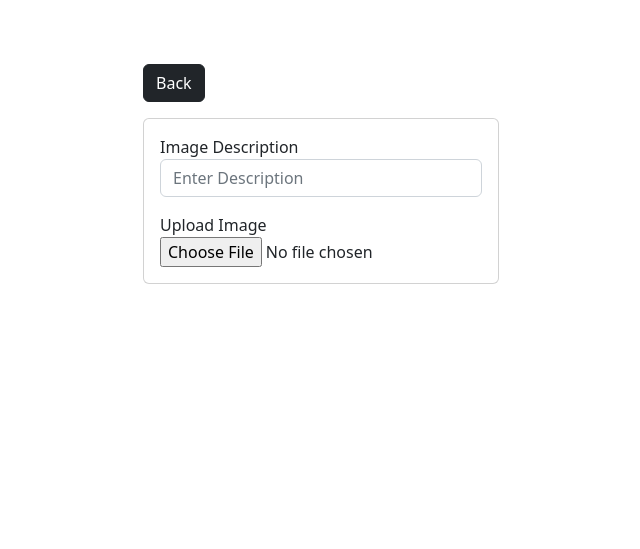
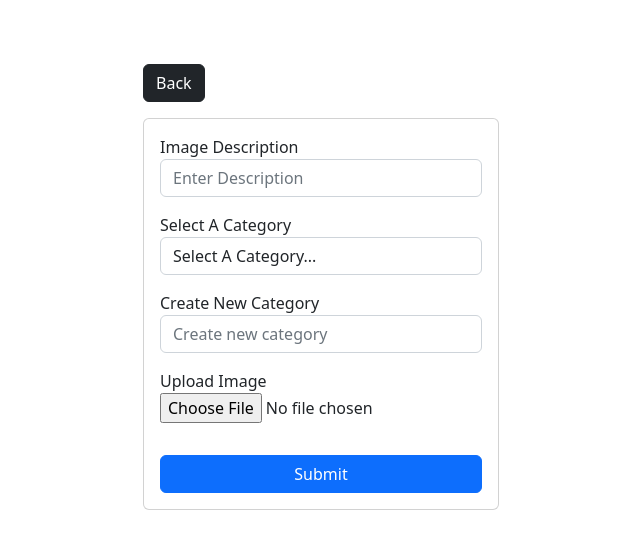
Before and after one commit to Paullete/click-save, a Django app: page /add/ in a window 1280 px wide. Shown: the top 549 px of the page, without its empty margins (319-959 px from the left). Run offline with Django 4.2, Linux system fonts and the light colour scheme; data that the repository does not hold is empty.

Commit message:
photo links and category creation and forms csrf

```diff
--- a/photoshare/photos/templates/photos/add.html
+++ b/photoshare/photos/templates/photos/add.html
@@ -19,17 +19,31 @@
                     <a href="{% url 'gallery' %}" class="btn btn-dark my-3">Back</a>
                     <div class="card">
 
-                            <form>
+                            <form method="POST" action="">
                                 <div class="form-group m-3">
                                     <label>Image Description</label>
-                                    <input type="text" placeholder="Enter Description" class="form-control">
+                                    <input name="description" type="text" placeholder="Enter Description" class="form-control">
+                                  </div>
+                                  <div class="form-group m-3">
+                                    <label>Select A Category</label>
+                                    <select name="category"  class="form-control">
+                                        <option value="none">Select A Category...</option>
+                                        {% for category in categories %}
+                                        <option value="{{category.id}}">{{category.name}}</option>
+
+                                        {% endfor %}
+                                    </select>
+                                  </div>
+                                  <div class="form-group m-3">
+                                    <label>Create New Category</label>
+                                    <input name="category_new" type="text" placeholder="Create new category" class="form-control">
                                   </div>
                                 <div class="form-group m-3">
                                   <label>Upload Image</label>
-                                  <input type="file" class="form-control-file">
+                                  <input name="image" type="file" class="form-control-file">
                                 </div>
                               </form>
-
+                        <button type="submit" class="btn btn-primary m-3">Submit</button>
 
                     </div>
                 </div>
--- a/photoshare/photos/views.py
+++ b/photoshare/photos/views.py
@@ -13,4 +13,6 @@ def viewPhoto(request,pk):
     return render(request,'photos/photo.html',{'photo':photo})
 
 def addPhoto(request):
-    return render(request,'photos/add.html')
+    categories = Category.objects.all()
+    context = {'categories':categories}
+    return render(request,'photos/add.html',context)
```
